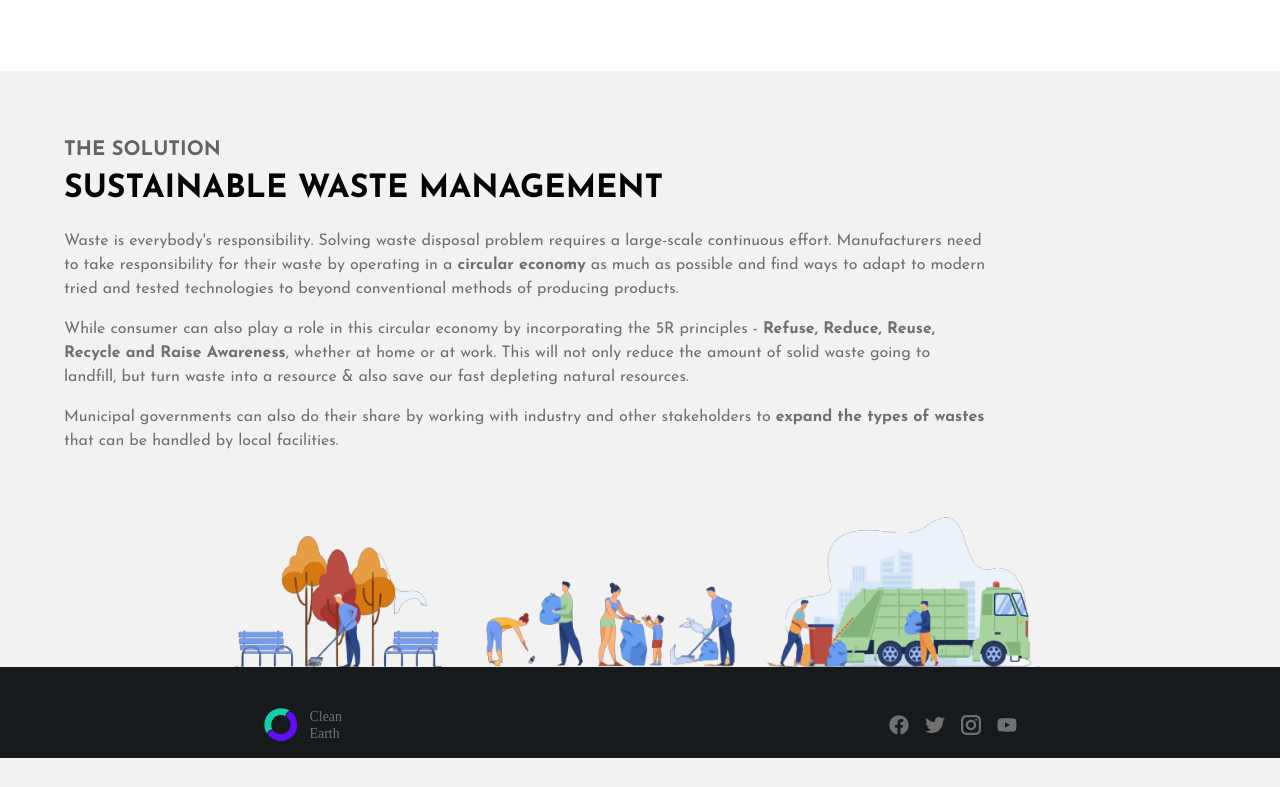
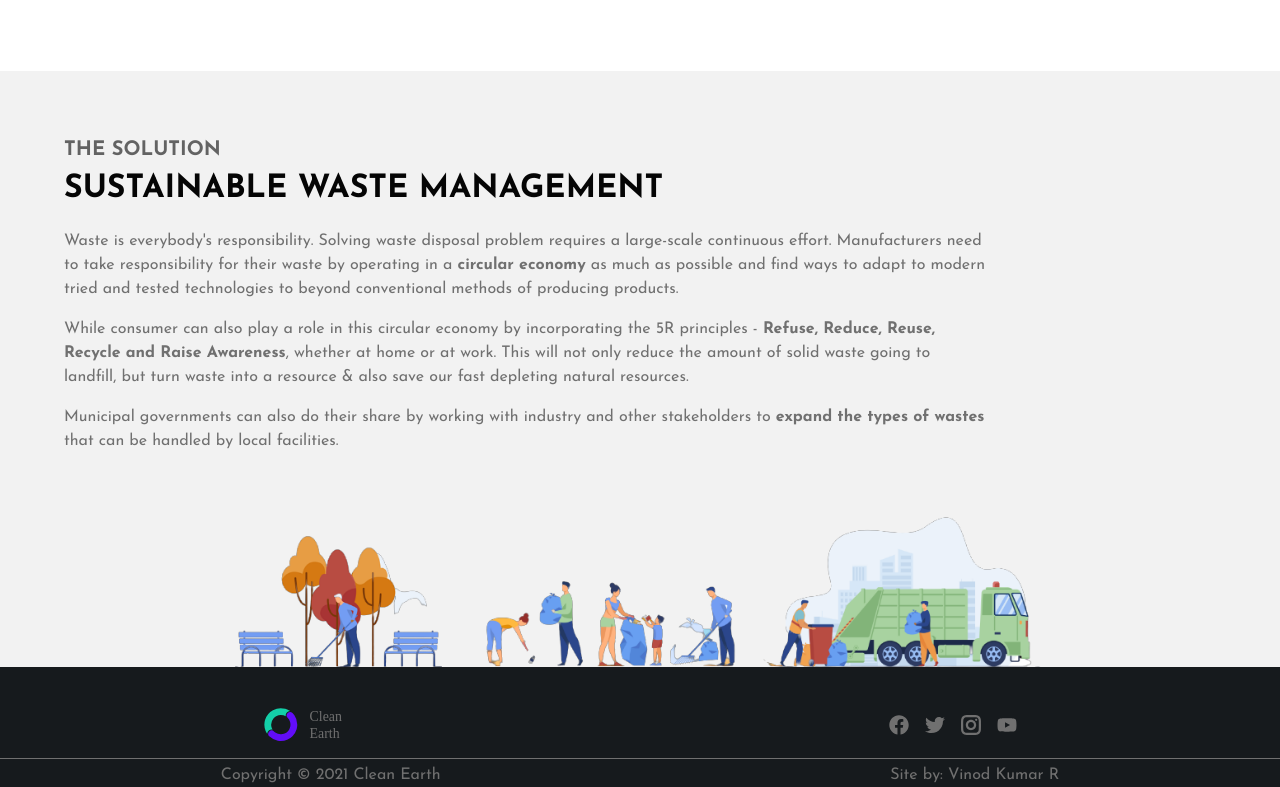
Before and after one commit to vk0808/clean-earth, a React (Create React App) app: page / in a window 1280 px wide. Shown: the part 1811-2598 px from the top of the page. Before the commit the page ends 2569 px from the top, so only its background shows below. Built offline with nearby package versions, Linux system fonts and the light colour scheme.

Commit message:
added: footer-credit with style

```diff
--- a/src/components/Footer/Footer.js
+++ b/src/components/Footer/Footer.js
@@ -29,6 +29,23 @@ const Footer = () => {
           </ul>
         </div>
       </div>
+      <div className="footer-credit">
+        <div className="footer-left">
+          <p className="copyright">Copyright &copy; 2021 Clean Earth</p>
+        </div>
+        <div className="footer-right">
+          <p className="site-author">
+            <span>Site by: </span>
+            <a
+              href="https://github.com/vk0808/"
+              target="_blank"
+              className="author"
+            >
+              Vinod Kumar R
+            </a>
+          </p>
+        </div>
+      </div>
     </footer>
   );
 };
--- a/src/styles.scss
+++ b/src/styles.scss
@@ -439,7 +439,7 @@ a.nav-link.active {
     background-size: contain;
   }
 }
-.footer-content {
+.footer-content, .footer-credit {
   background: #161a1d;
   display: flex;
   padding-top: var(--spacingDesktop);
@@ -449,7 +449,7 @@ a.nav-link.active {
 
     text#Clean_Earth {
       fill: var(--grey);
-  }
+    }
   }
 
   .social-links {
@@ -465,16 +465,30 @@ a.nav-link.active {
     }
   }
 }
+.footer-credit {
+  padding-top: 0.25rem;
+  border-top: 1px solid var(--grey);
+  gap: 0.5rem !important;
+
+  .author {
+    color: var(--grey);
+
+    &:hover {
+      color: var(--secondaryColor);
+    }
+  }
+}
+
 @media screen and (max-width: 800px) {
   .footer-img {
     min-height: 100px;
   }
-  .footer-content {
+  .footer-content, .footer-credit {
     flex-direction: column;
     align-items: center;
     row-gap: 1rem;
 
-    .footer-content .social-links {
+    .social-links {
       justify-content: center;
     }
   }
@@ -483,7 +497,7 @@ a.nav-link.active {
   .footer-img {
     min-height: 150px;
   }
-  .footer-content {
+  .footer-content, .footer-credit {
     flex-direction: row;
     justify-content: space-around;
   }
```
